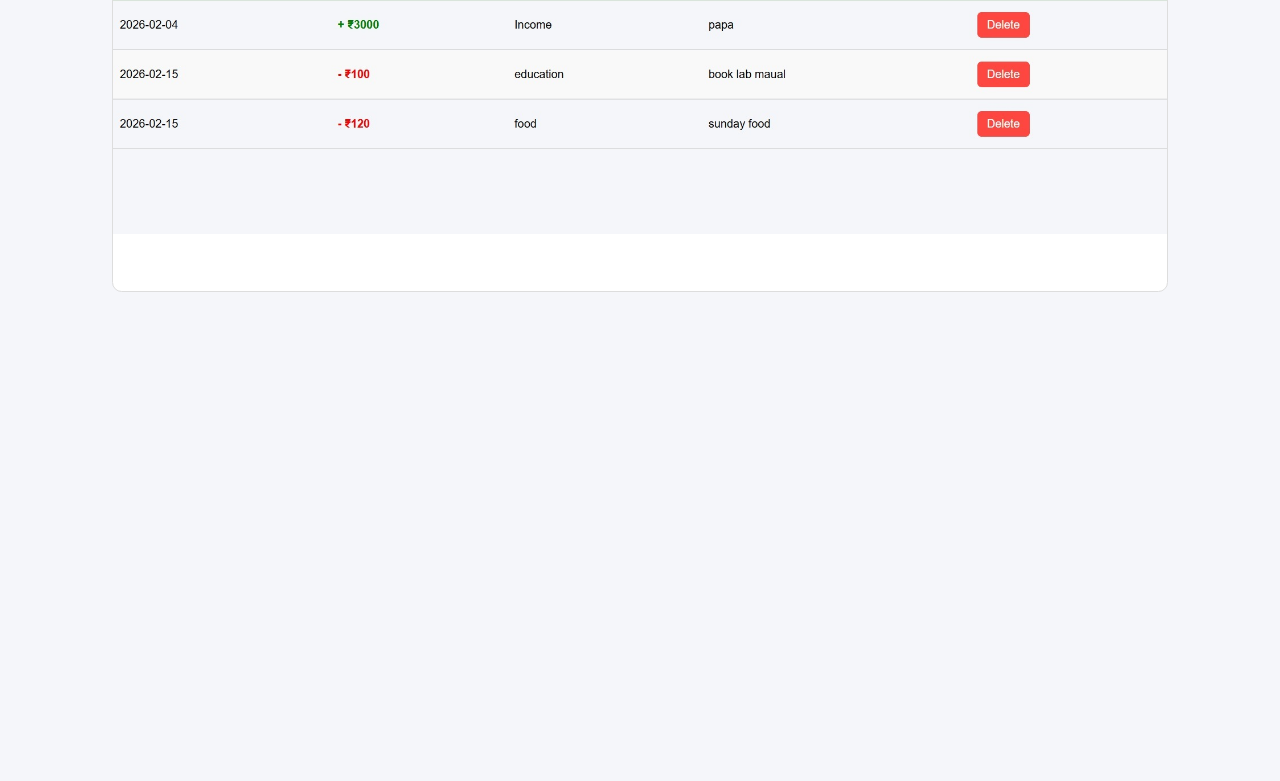
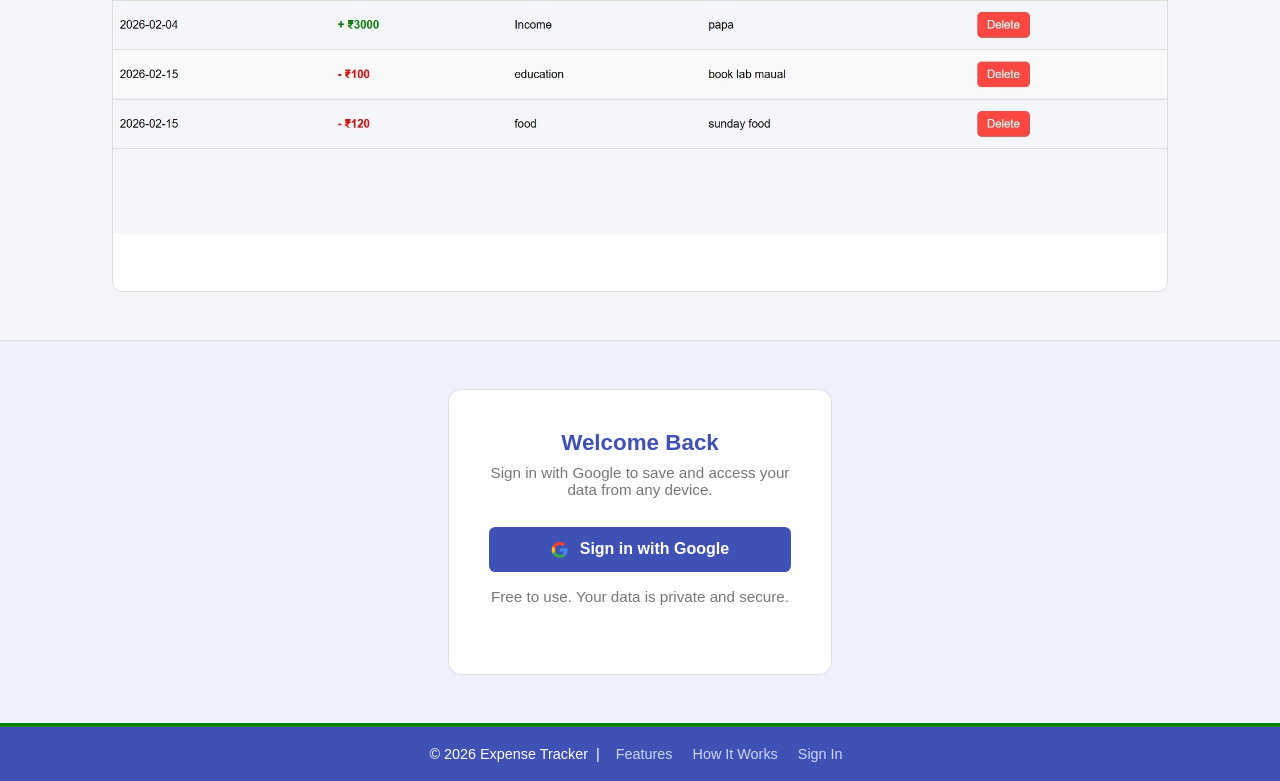
Before and after one commit to AlpeshCoder11/Expense-Tracker, a plain HTML site: page login.html in a window 1280 px wide. Shown: the part 3362-4143 px from the top of the page. Before the commit the page ends 3702 px from the top, so only its background shows below. Drawn offline with Linux system fonts and the light colour scheme.

Commit message:
add sign in and footer

```diff
--- a/login.css
+++ b/login.css
@@ -270,7 +270,78 @@
 .budget{
     background-image: url('budgetpage.jpg');
 }
+ #contactus {
+            background: #eef0fb;
+            padding: 3rem 2rem;
+            border-top: 0.1rem solid #ddd;
+        }
 
+        .login-card {
+            background: white;
+            border: 0.1rem solid #ddd;
+            border-radius: 0.8rem;
+            padding: 2.5rem;
+            max-width: 24rem;
+            margin: 0 auto;
+            text-align: center;
+        }
+
+        .login-card h2 {
+            font-size: 1.4rem;
+            color: #3f51b5;
+            margin-bottom: 0.5rem;
+        }
+
+        .login-card p {
+            color: #777;
+            font-size: 0.95rem;
+            margin-bottom: 1.8rem;
+        }
+
+        .google-btn {
+            display: flex;
+            align-items: center;
+            justify-content: center;
+            gap: 0.7rem;
+            width: 100%;
+            background: #3f51b5;
+            color: white;
+            border: none;
+            padding: 0.85rem 1.5rem;
+            font-size: 1rem;
+            font-weight: 600;
+            border-radius: 0.4rem;
+            cursor: pointer;
+            font-family: Arial, sans-serif;
+        }
+
+        .google-btn:hover {
+            background: #2c3e9e;
+        }
+
+        .login-note {
+            margin-top: 1rem;
+            font-size: 0.8rem;
+            color: #aaa;
+        }
+   footer {
+            background: #3f51b5;
+            color: white;
+            text-align: center;
+            padding: 1.2rem 2rem;
+            font-size: 0.9rem;
+            border-top: 0.3rem solid green;
+        }
+
+        footer a {
+            color: #cdd6ff;
+            text-decoration: none;
+            margin: 0 0.5rem;
+        }
+
+        footer a:hover {
+            text-decoration: underline;
+        }
 
         @media (max-width: 600px) {
             .nav-links  { display: none; }
--- a/login.html
+++ b/login.html
@@ -150,6 +150,31 @@
     </div>
 </section>
 
+<section id="contactus">
+    <div class="login-card">
+        <h2>Welcome Back</h2>
+        <p>Sign in with Google to save and access your data from any device.</p>
+        <button class="google-btn" onclick="loginGoogle()">
+            <svg width="1.1rem" height="1.1rem" viewBox="0 0 24 24">
+                <path d="M22.56 12.25c0-.78-.07-1.53-.2-2.25H12v4.26h5.92c-.26 1.37-1.04 2.53-2.21 3.31v2.77h3.57c2.08-1.92 3.28-4.74 3.28-8.09z" fill="#4285F4"/>
+                <path d="M12 23c2.97 0 5.46-.98 7.28-2.66l-3.57-2.77c-.98.66-2.23 1.06-3.71 1.06-2.86 0-5.29-1.93-6.16-4.53H2.18v2.84C3.99 20.53 7.7 23 12 23z" fill="#34A853"/>
+                <path d="M5.84 14.09c-.22-.66-.35-1.36-.35-2.09s.13-1.43.35-2.09V7.07H2.18C1.43 8.55 1 10.22 1 12s.43 3.45 1.18 4.93l2.85-2.22.81-.62z" fill="#FBBC05"/>
+                <path d="M12 5.38c1.62 0 3.06.56 4.21 1.64l3.15-3.15C17.45 2.09 14.97 1 12 1 7.7 1 3.99 3.47 2.18 7.07l3.66 2.84c.87-2.6 3.3-4.53 6.16-4.53z" fill="#EA4335"/>
+            </svg>
+            Sign in with Google
+        </button>
+        <p class="login-note">Free to use. Your data is private and secure.</p>
+    </div>
+</section>
+<footer>
+    <p>
+        © 2026 Expense Tracker &nbsp;|&nbsp;
+        <a href="#features">Features</a>
+        <a href="#howitwork">How It Works</a>
+        <a href="#contactus">Sign In</a>
+    </p>
+</footer>
+
 <script>
     document.getElementById('hamburger').addEventListener('click', function () {
         document.getElementById('mobileNav').classList.toggle('open');
```
